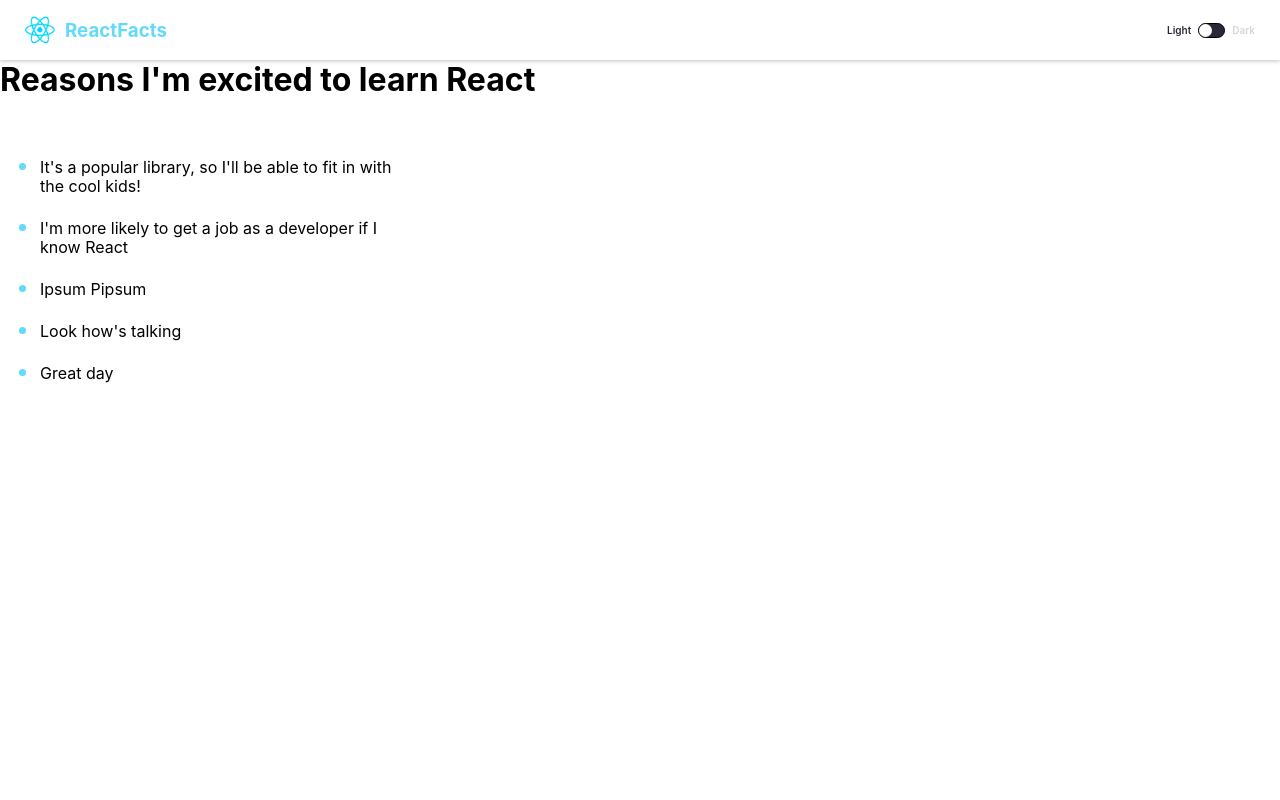
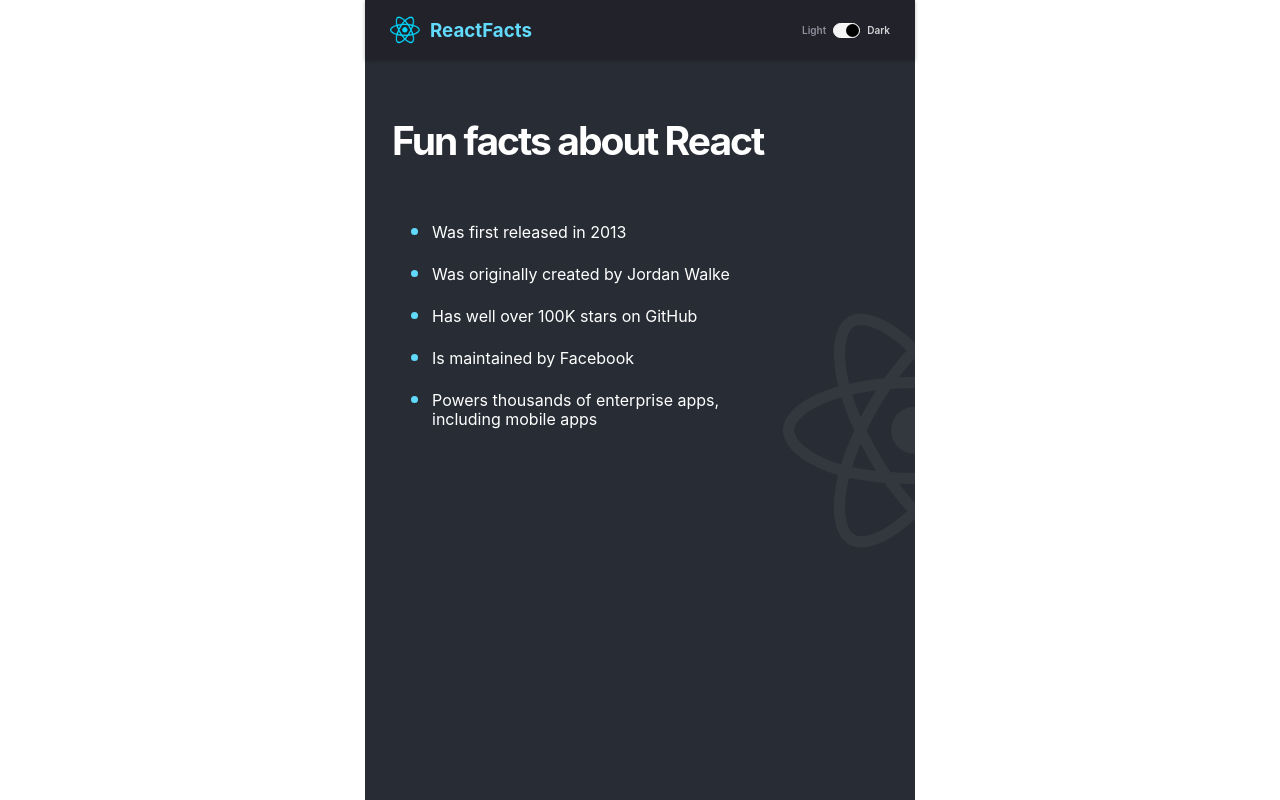
Before and after one commit to will-s-205/scrimba-study, a React (Create React App) app: page / in a window 1280 px wide. Built offline with nearby package versions, Linux system fonts and the light colour scheme; the HTML template or start-up script is replaced by a standard one.

Commit message:
dark/light mode

```diff
--- a/src/App.js
+++ b/src/App.js
@@ -1,13 +1,23 @@
 import './App.scss';
+import React, { useEffect, useState } from "react"
 import MainComponent from './components/MainContent'
 import Navbar from './components/Navbar'
 
 export default function App() {
+  const[darkMode, setDarkMode] = useState(true)
+
+  function toggleDarkMode() {
+      console.log("Toggled")
+      setDarkMode(prevMode =>! prevMode);
+  }
 
   return (
     <div className="container">
-      <Navbar />
-      <MainComponent />
+      <Navbar
+      darkMode={darkMode}
+      toggleDarkMode={toggleDarkMode}/>
+      <MainComponent
+      darkMode={darkMode}/>
     </div>
   )
 }
--- a/src/App.scss
+++ b/src/App.scss
@@ -13,14 +13,25 @@
 }
 
 body {
-  margin: 0;
+  // margin: 0;
+  // display: flex;
+  align-items: center;
+  // justify-self: center;
+  // margin: 0 auto;
+  // left: 50%;
+  box-shadow: 0 0 3px #000;
 }
 
 .container {
   display: flex;
   flex-direction: column;
   height: 100vh;
-  max-width: 100vw;
+  max-width: 550px;
+  // align-items: center;
+  // justify-self: center;
+  margin: 0 auto;
+  // left: 50%;
+  // max-width: 100vw;
 }
 
 /* NAV styles */
@@ -116,7 +127,7 @@
 /* MAIN styles */
 main {
   padding: 57px 27px;
-  background-image: "./img/react-icon-light.png";
+  background-image: url("./img/react-icon-light.png");
   background-repeat: no-repeat;
   background-position: right center;
   flex: 1 1 auto;
@@ -125,7 +136,7 @@
 }
 
 main.dark {
-  background-image: "./img/react-icon-dark.png";
+  background-image: url("./img/react-icon-dark.png");
   background-color: #282D35;
   color: white;
 }
--- a/src/components/MainContent.js
+++ b/src/components/MainContent.js
@@ -1,16 +1,16 @@
-export default function MainContent() {
+import React from "react"
+
+export default function Main(props) {
     return (
-        <div className="main-content--text">
-            <h1>Reasons I'm excited to learn React</h1>
+        <main className={props.darkMode ? "dark" : ""}>
+            <h1 className="main--title">Fun facts about React</h1>
             <ul className="main--facts">
-                <li>It's a popular library, so I'll be
-                able to fit in with the cool kids!</li>
-                <li>I'm more likely to get a job as a developer
-                if I know React</li>
-                <li>Ipsum Pipsum</li>
-                <li>Look how's talking</li>
-                <li>Great day</li>
+                <li>Was first released in 2013</li>
+                <li>Was originally created by Jordan Walke</li>
+                <li>Has well over 100K stars on GitHub</li>
+                <li>Is maintained by Facebook</li>
+                <li>Powers thousands of enterprise apps, including mobile apps</li>
             </ul>
-        </div>
+        </main>
     )
 }
```
Also changed, not shown: src/components/Navbar.js (+4 -4 lines), src/react-icon-light.png (added).
